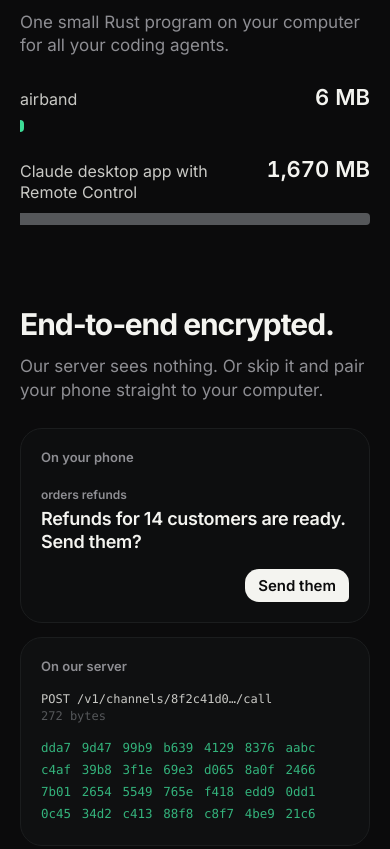
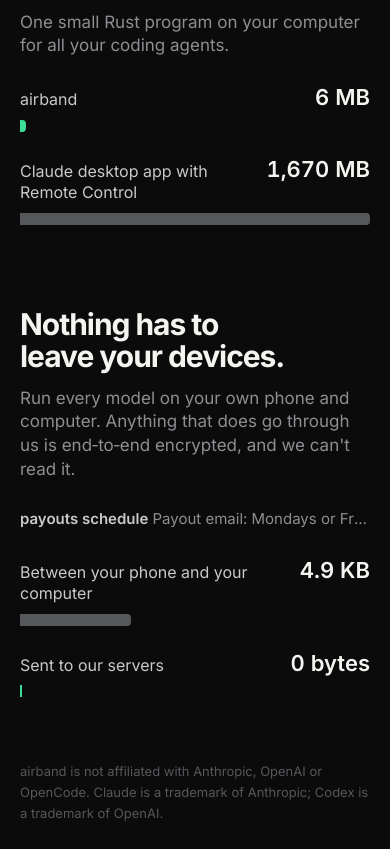
Before and after one commit to lionpal/airband, a plain HTML site: page site/index.html in a window 390 px wide. Shown: the part 2245-3094 px from the top of the page. Drawn offline with Linux system fonts and the light colour scheme.

Commit message:
The hosted relay is open to anyone, within limits; the homepage says what leaves your devices
- relay: a new channel needs no admission key on a relay that sets none; one address opens ten in a day and
  the relay three hundred in an hour. The server no longer reads an admission key to start.
- site: the last section is two meters, what passes between phone and computer and what reaches us.

Co-Authored-By: Claude <noreply@anthropic.com>
Claude-Session: https://claude.ai/code/session_01GvbUGTG29RDcYfFUDKNeD9

```diff
--- a/site/index.html
+++ b/site/index.html
@@ -332,18 +332,15 @@ h1 { font-size: clamp(38px, 4.7vw, 62px); line-height: 1.03; letter-spacing: -0.
 
 /* who can read it: what is on his phone, beside all that the relay ever sees of it */
 .sec { display: grid; grid-template-columns: minmax(0, 1fr) minmax(0, 1fr); gap: 14px; }
-.pane { min-width: 0; height: 268px; overflow: hidden; display: flex; flex-direction: column; padding: 20px 20px 0; border-radius: 22px; border: 1px solid #1B1D1E; background: #0D0E0F; }
+.pane { min-width: 0; height: 330px; overflow: hidden; display: flex; flex-direction: column; padding: 20px 20px 0; border-radius: 22px; border: 1px solid #1B1D1E; background: #0D0E0F; }
 .pane h3 { margin: 0 0 18px; font-size: 13px; font-weight: 600; color: var(--quiet); }
-.pane.yours small { font-size: 12px; font-weight: 600; color: var(--quiet); }
-.pane.yours p { margin: 4px 0 0; font-size: 18px; line-height: 1.28; font-weight: 600; letter-spacing: -0.015em; }
-.pane.yours .said { align-self: flex-end; margin-top: 16px; padding: 7px 13px; border-radius: 14px 14px 5px 14px; background: var(--ink); color: var(--ground); font-size: 15px; font-weight: 600; opacity: 0; transform: translateY(4px); transition: opacity 0.25s, transform 0.25s; }
-.pane.yours .said.on { opacity: 1; transform: none; }
-.pane.yours .asked { transition: opacity 0.25s; }
-.pane.ours { background: var(--term); font-family: var(--mono); }
-.pane.ours h3 { font-family: var(--sans); }
-.pane.ours .req { font-size: 12px; color: var(--soft); white-space: nowrap; overflow: hidden; text-overflow: ellipsis; }
-.pane.ours .size { margin-top: 3px; font-size: 12px; color: var(--dim); }
-.pane.ours .hex { margin-top: 14px; font-size: 12.5px; line-height: 1.75; color: var(--signal); opacity: 0.8; word-spacing: 0.25em; overflow-wrap: anywhere; }
+.mem .pass { margin: 0 0 4px; min-height: 1.4em; font-size: 15px; line-height: 1.4; color: var(--quiet); white-space: nowrap; overflow: hidden; text-overflow: ellipsis; transition: opacity 0.25s; }
+.mem .pass b { font-weight: 600; color: var(--soft); }
+.mem.flow .mbar { width: var(--w, 0%); transition: width 0.6s cubic-bezier(0.2, 0.7, 0.2, 1); }
+.mem .mbar.none { width: 0; min-width: 0; }
+.mem .us .track { border-left: 2px solid var(--signal); }
+.pane.ours { background: var(--term); }
+.pane.ours .hex { margin-top: 6px; height: 1.75em; overflow: hidden; white-space: nowrap; font-family: var(--mono); font-size: 11.5px; line-height: 1.75; color: var(--signal); opacity: 0.8; word-spacing: 0.25em; overflow-wrap: anywhere; }
 
 /* what a working team is doing right now: a small bubble out of its chip, typed fast, one team at a time,
    lying over the top of the feed */
@@ -378,8 +375,6 @@ h1 { font-size: clamp(38px, 4.7vw, 62px); line-height: 1.03; letter-spacing: -0.
   .more .car, .more .mem { order: 2; }
   .more .sec { order: 2; grid-template-columns: minmax(0, 1fr); }
   .pane { height: auto; padding-bottom: 20px; }
-  .pane.yours { min-height: 190px; }
-  .pane.ours .hex { max-height: 7em; overflow: hidden; }
   .car { aspect-ratio: 4 / 3.3; border-radius: 22px; }
   .cp { left: 3%; top: 36%; width: 94%; bottom: 4%; }
 }
@@ -388,7 +383,6 @@ h1 { font-size: clamp(38px, 4.7vw, 62px); line-height: 1.03; letter-spacing: -0.
   .it, .quick, .look { transition: none; }
   .cpmic.live { animation: none; }
   .cl, .mem .mbar { transition: none; }
-  .pane.yours .said { opacity: 1; transform: none; transition: none; }
 }
 </style>
 </head>
@@ -564,22 +558,14 @@ h1 { font-size: clamp(38px, 4.7vw, 62px); line-height: 1.03; letter-spacing: -0.
   </section>
 
   <section class="more">
-    <div class="sec" id="sec" role="img" aria-label="Two panels side by side. On your phone: an agent's question and your answer, in plain words. On our server: the same messages as they pass through, a web address, a size in bytes, and unreadable sealed data.">
-      <div class="pane yours">
-        <h3>On your phone</h3>
-        <div class="asked"><small id="secwho">orders refunds</small><p id="secask">Refunds for 14 customers are ready. Send them?</p></div>
-        <div class="said" id="secsaid">Send them</div>
-      </div>
-      <div class="pane ours">
-        <h3>On our server</h3>
-        <div class="req">POST /v1/channels/8f2c41d0&hellip;/call</div>
-        <div class="size" id="secsize">412 bytes</div>
-        <div class="hex" id="sechex"></div>
-      </div>
+    <div class="mem flow" id="sec" role="img" aria-label="Two meters. Between your phone and your computer: growing as messages pass. Sent to our servers: zero bytes.">
+      <p class="pass" id="secpass"></p>
+      <div><div class="lab"><span>Between your phone and your computer</span><b id="secnear">0 KB</b></div><div class="track"><div class="mbar" id="secbar"></div></div></div>
+      <div class="us"><div class="lab"><span>Sent to our servers</span><b>0 bytes</b></div><div class="track"><div class="mbar none"></div></div></div>
     </div>
     <div class="morewords">
-      <h2>End&#8209;to&#8209;end encrypted.</h2>
-      <p class="sub2">Our server sees nothing. Or skip it and pair your phone straight to your computer.</p>
+      <h2>Nothing has to leave your devices.</h2>
+      <p class="sub2">Run every model on your own phone and computer. Anything that does go through us is end&#8209;to&#8209;end encrypted, and we can't read it.</p>
     </div>
   </section>
 
@@ -1097,42 +1083,30 @@ h1 { font-size: clamp(38px, 4.7vw, 62px); line-height: 1.03; letter-spacing: -0.
   if (!("IntersectionObserver" in window)) { mem.classList.add("go"); return; }
   new IntersectionObserver((seen, o) => { if (seen[0].isIntersecting) { mem.classList.add("go"); o.disconnect(); } }, { threshold: 0.4 }).observe(mem);
 
-  // the same conversation twice: as he reads it, and as it looks on its way through the relay
+  // Messages pass between his phone and his computer, and one meter counts them. The other is what reaches us
+  // when the models run on his own devices and the two are paired straight: nothing.
   (function () {
-    const sec = document.getElementById("sec"), who = document.getElementById("secwho"), askEl = document.getElementById("secask"), said = document.getElementById("secsaid"), size = document.getElementById("secsize"), hex = document.getElementById("sechex");
+    const sec = document.getElementById("sec"), line = document.getElementById("secpass"), near = document.getElementById("secnear"), bar = document.getElementById("secbar");
     const talk = [
-      ["orders refunds", "Refunds for 14 customers are ready. Send them?", "Send them"],
-      ["payouts schedule", "Payout email: Mondays or Fridays?", "Fridays, right after payouts go out"],
-      ["catalog part page", "Part page B is built. Ship it?", "Ship it"],
+      ["orders refunds", "Refunds for 14 customers are ready. Send them?"], ["You", "Send them"],
+      ["payouts schedule", "Payout email: Mondays or Fridays?"], ["You", "Fridays, right after payouts go out"],
+      ["catalog part page", "Part page B is built. Ship it?"], ["You", "Ship it"],
     ];
-    const sealed = () => Array.from({ length: 84 }, () => Math.floor(Math.random() * 256).toString(16).padStart(2, "0")).join("").replace(/(.{4})/g, "$1 ");
-    hex.textContent = sealed();
+    const show = (i, bytes) => {
+      line.innerHTML = "<b>" + talk[i][0] + "</b> " + talk[i][1];
+      near.textContent = (bytes / 1024).toFixed(1) + " KB";
+      bar.style.setProperty("--w", Math.min(100, bytes / 160) + "%");
+    };
+    show(0, 2400);
     if (still) return;
-    let on = false, round = 0;
-    const wait = (ms, mine) => new Promise((go, stop) => setTimeout(() => (on && mine === round ? go() : stop()), ms));
-    // a message passes: the bytes churn and settle, and nothing about them says what it was
-    const pass = async (text, mine) => {
-      size.textContent = 236 + text.length * 4 + " bytes";
-      for (let i = 0; i < 8; i++) { hex.textContent = sealed(); await wait(55, mine); }
-    };
-    const run = async (mine) => {
-      try {
-        for (let i = 0; ; i = (i + 1) % talk.length) {
-          const [name, question, answer] = talk[i];
-          said.classList.remove("on");
-          askEl.parentNode.style.opacity = 0;
-          await wait(260, mine);
-          who.textContent = name; askEl.textContent = question; said.textContent = answer;
-          askEl.parentNode.style.opacity = 1;
-          await pass(question, mine);
-          await wait(1700, mine);
-          said.classList.add("on");
-          await pass(answer, mine);
-          await wait(2400, mine);
-        }
-      } catch (stopped) {}
-    };
-    new IntersectionObserver((seen) => { on = seen[0].isIntersecting; if (on) { round += 1; run(round); } }, { threshold: 0.3 }).observe(sec);
+    let shown = false, i = 0, bytes = 2400;
+    new IntersectionObserver((seen) => { shown = seen[0].isIntersecting; }, { threshold: 0.3 }).observe(sec);
+    setInterval(() => {
+      if (!shown) return;
+      i = (i + 1) % talk.length;
+      bytes = bytes > 15000 ? 1200 : bytes + 700 + talk[i][1].length * 30;
+      show(i, bytes);
+    }, 1900);
   })();
   const $ = (id) => document.getElementById(id);
   const cp = car.querySelector(".cp"), banner = $("cpbanner"), said = $("carsaid"), saidp = $("carsaidp"), song = $("cpsong"), road = car.querySelector("svg.dash");
```
Also changed, not shown: infra/cdk.mjs (+2 -5 lines), 2 other files.
